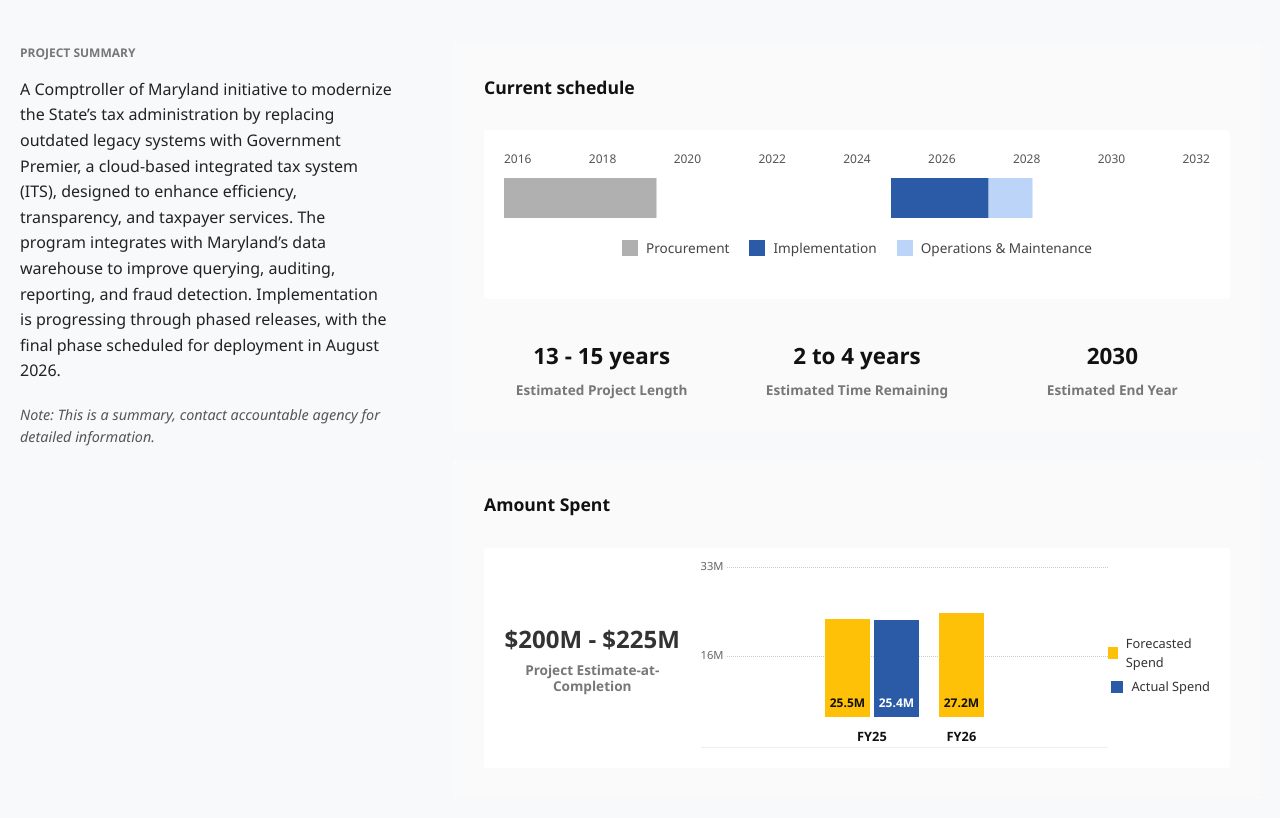
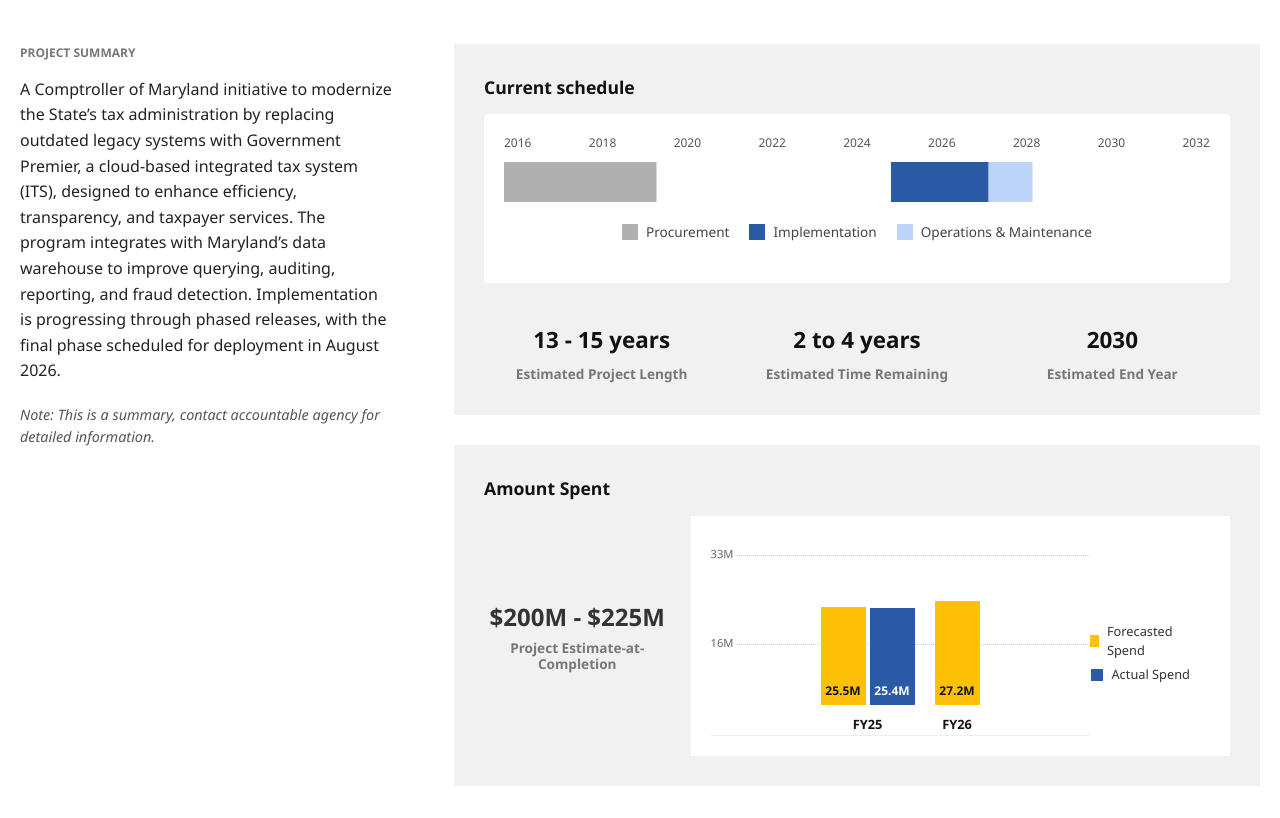
Before and after one commit to bendelphine-md/dashbo-1, a plain HTML site: page dashtest2.html in a window 1280 px wide. Shown: the part 212-1030 px from the top of the page. Drawn offline with Linux system fonts and the light colour scheme.

Commit message:
additional styling

```diff
--- a/dashtest2.html
+++ b/dashtest2.html
@@ -6,10 +6,11 @@
     <title>MITDP Dashboard</title>
     <style>
         :root {
-            --bg-color: #F8F9FA;
+            --bg-color: #FFF;
             --text-dark: #111111;
             --text-meta: #666666;
-            --card-bg: #FFFFFF;
+            --card-bg: #f1f1f1;
+b;
 
             /* Chart Colors */
             --primary-blue: #2B5BA7;
@@ -170,7 +171,6 @@
         }
 
         .card-inner {
-            background-color: #FAFAFA;
             padding: 30px;
             border-radius: var(--border-radius);
         }
@@ -178,7 +178,7 @@
         .card-title {
             font-size: 1.1rem;
             font-weight: 700;
-            margin-bottom: 30px;
+            margin-bottom: 14px;
             color: #111;
         }
 
@@ -236,9 +236,7 @@
             flex-direction: column-reverse;
             gap: 20px;
             align-items: center;
-            background: white;
-            padding: 20px;
-            border-radius: 4px;
+
         }
 
         .eac-display {
@@ -248,7 +246,11 @@
         .eac-val { font-size: 1.5rem; font-weight: 800; color: #333; margin-bottom: 5px; }
         .eac-label { font-size: 0.85rem; color: #777; font-weight: 700; line-height: 1.2; display: block; max-width: 150px; margin: 0 auto;}
 
-        .chart-wrapper-inner { flex-grow: 1; display: flex; flex-direction: column; width: 100%; }
+        .bar-chart-wrapper-outer { background: white; padding: 20px; border-radius: 4px;
+ }
+
+
+        .chart-wrapper-inner { flex-grow: 1; display: flex; flex-direction: column; width: 100%; background: white; padding: 40px 40px 20px 20px; }
 
         .chart-container {
             display: flex; align-items: flex-end; justify-content: center; height: 180px; gap: 20px;
@@ -342,9 +344,9 @@
 
 <body>
 
-<!-- <script>
-<body style="display:none" id="protected-page">
-
+<!-- <body style="display:none" id="protected-page">
+
+ <script>
     (function() {
         // 2. Set your password here
         var password = "ThisIsNotRealData";
@@ -364,7 +366,7 @@
             // window.location.href = "https://google.com";
         }
     })();
-</script> -->
+</script>  -->
 
     <a href="#dashboardContent" class="skip-link">Skip to main content</a>
     <div id="chartTooltip" class="tooltip" aria-hidden="true"></div>
```
Also changed, not shown: index.html (+11 -9 lines).
